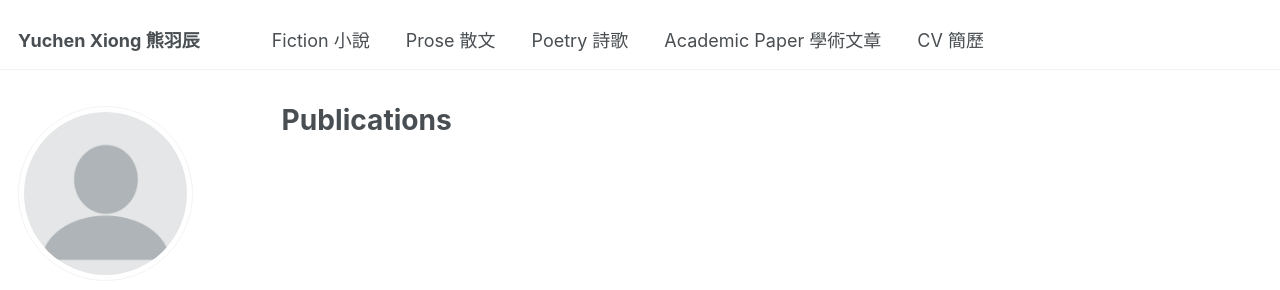
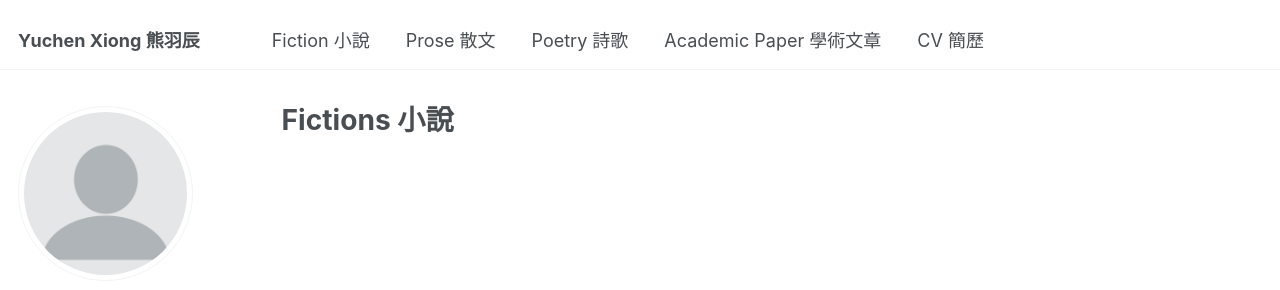
Before and after one commit to yuchen2402/yuchen2402.github.io, a Jekyll site: the page built from _pages/publications.html, in a window 1280 px wide. Shown: the top 290 px of the page. Built offline with Jekyll 4.4.1, drawn with Linux system fonts in a browser that asks for light colours; some web fonts are replaced.

Commit message:
Update publications.html

```diff
--- a/_pages/publications.html
+++ b/_pages/publications.html
@@ -1,7 +1,7 @@
 ---
 layout: archive
-title: "Publications"
-permalink: /publications/
+title: "Fictions 小說"
+permalink: /fiction/
 author_profile: true
 ---
 
```
